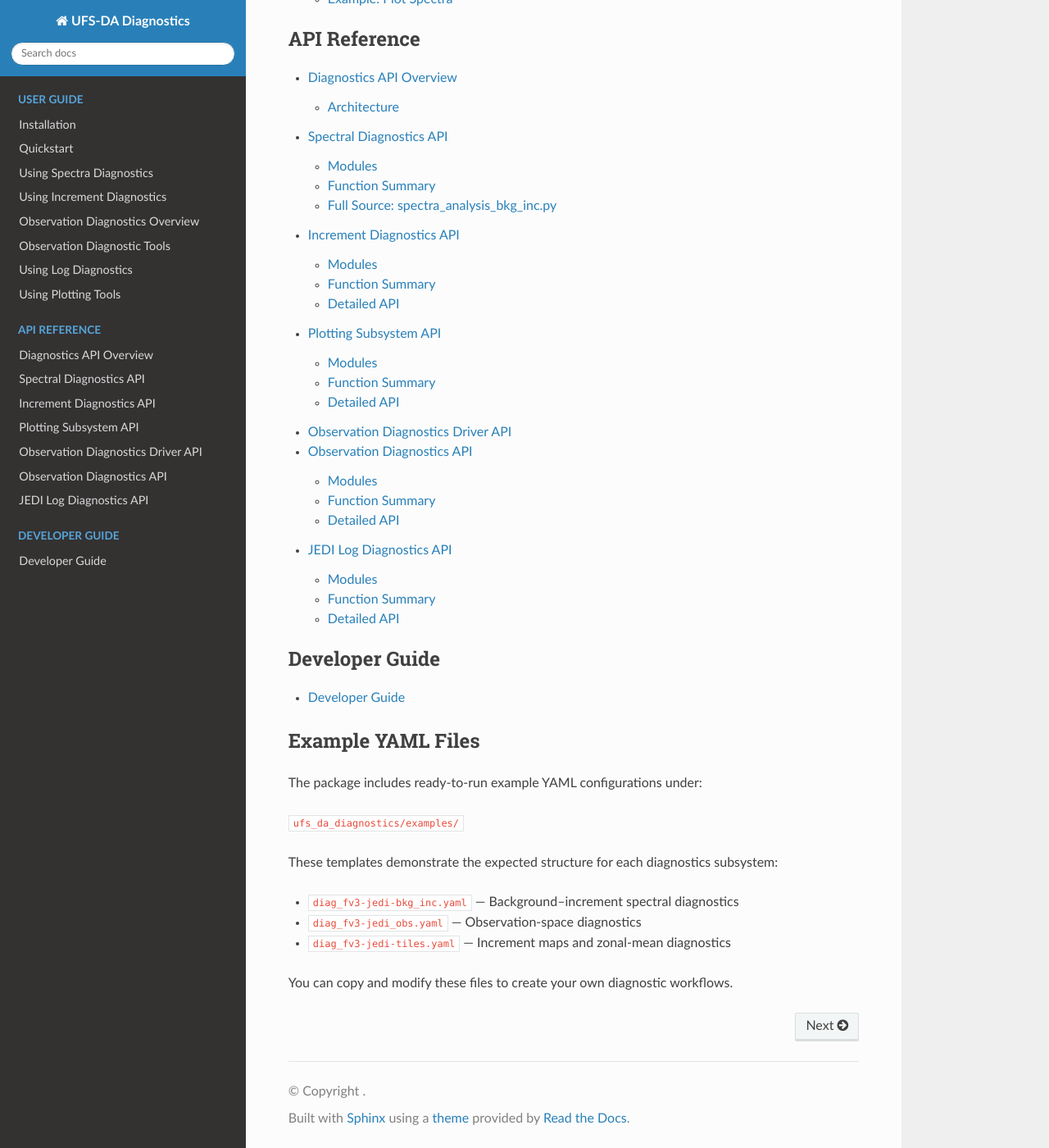
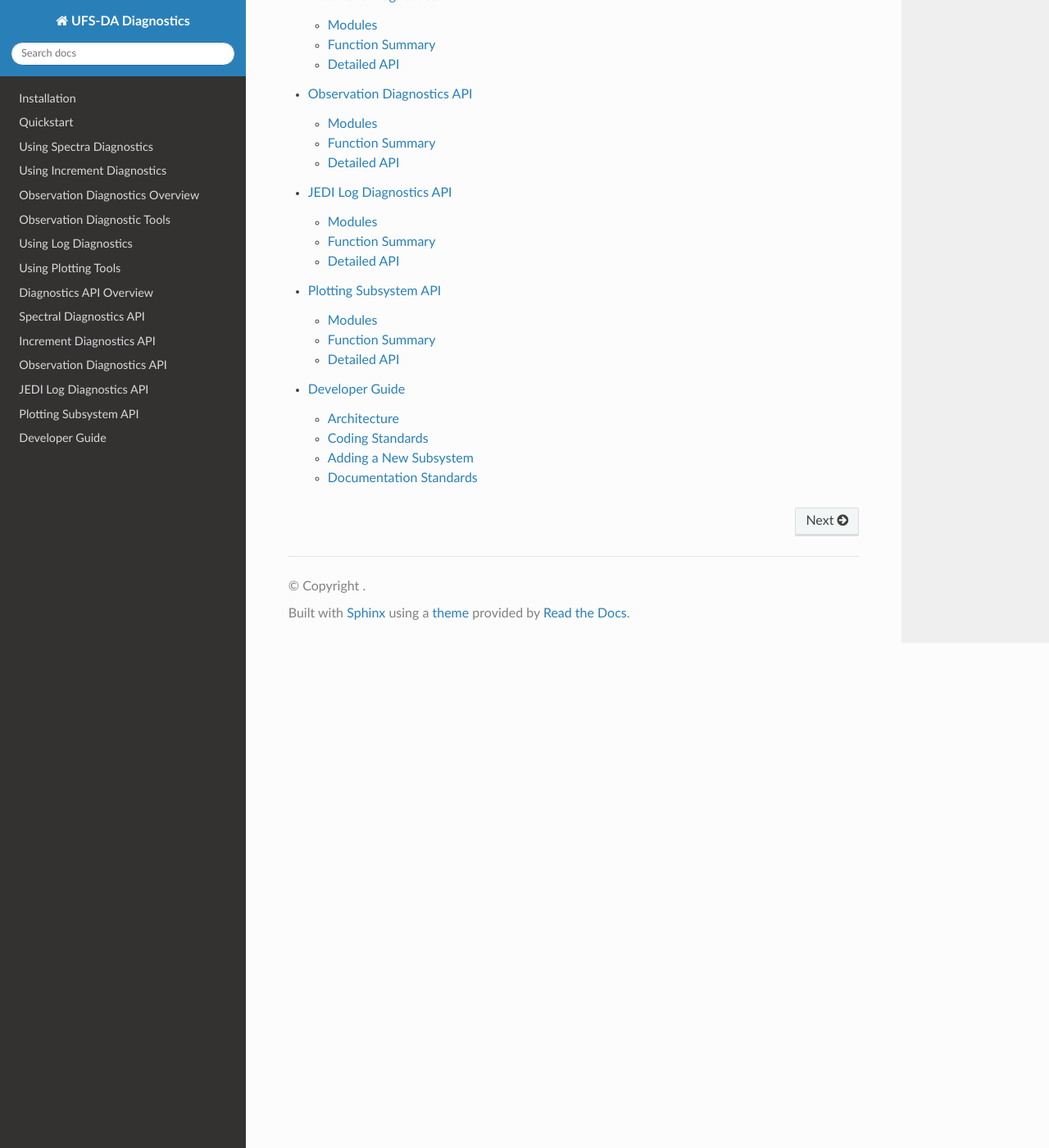
Before and after one commit to jkbk2004/ufs_da_diagnostics, a Sphinx documentation site: the page built from docs/index.rst, in a window 1280 px wide and 1400 px high, scrolled down 1457 px. Shown: the whole window at 82% size. Built offline with Sphinx 7.4.7 and the Read the Docs theme 3.1.0, drawn with Linux system fonts in a browser that asks for light colours; some of the changed text lies outside the part shown.

Commit message:
Update index.rst

```diff
--- a/docs/index.rst
+++ b/docs/index.rst
@@ -1,64 +1,29 @@
-UFS-DA Diagnostics
-==================
+UFS DA Diagnostics Toolkit
+==========================
 
-The **UFS-DA Diagnostics Toolkit** provides modular, YAML-driven tools for
-visualizing and analyzing FV3-JEDI data assimilation diagnostics. It includes:
+A modular, extensible diagnostics framework for FV3-JEDI experiments.
 
-- Spectral diagnostics (tile-based and background/increment)
-- Increment maps and zonal-mean diagnostics
-- Observation-space diagnostics (ATMS, scalar, vector)
-- Observation inspection utilities
-- JEDI log parsing
-- Command-line tools for batch workflows
-
-Use the navigation on the left to explore the User Guide and API Reference.
+Contents
+--------
 
 .. toctree::
-   :maxdepth: 2
-   :caption: User Guide
+    :maxdepth: 2
 
-   installation
-   quickstart
+    installation
+    quickstart
 
-   usage_spectra
-   usage_increment
+    usage_spectra
+    usage_increment
+    usage_observation_overview
+    usage_observation_tools
+    usage_logs
+    usage_plots
 
-   usage_observation_overview
-   usage_observation_tools
-   usage_logs
-   usage_plots
+    api/overview
+    api/spectra
+    api/increment
+    api/obs
+    api/log
+    api/plots
 
-
-.. toctree::
-   :maxdepth: 2
-   :caption: API Reference
-
-   api/overview
-   api/spectra
-   api/increment
-   api/plots
-   api/obs_diagnostic
-   api/obs
-   api/log
-
-
-.. toctree::
-   :maxdepth: 1
-   :caption: Developer Guide
-
-   developer_guide
-
-Example YAML Files
-------------------
-
-The package includes ready-to-run example YAML configurations under:
-
-``ufs_da_diagnostics/examples/``
-
-These templates demonstrate the expected structure for each diagnostics subsystem:
-
-- ``diag_fv3-jedi-bkg_inc.yaml`` — Background–increment spectral diagnostics
-- ``diag_fv3-jedi_obs.yaml`` — Observation-space diagnostics
-- ``diag_fv3-jedi-tiles.yaml`` — Increment maps and zonal-mean diagnostics
-
-You can copy and modify these files to create your own diagnostic workflows.
+    developer_guide
```
